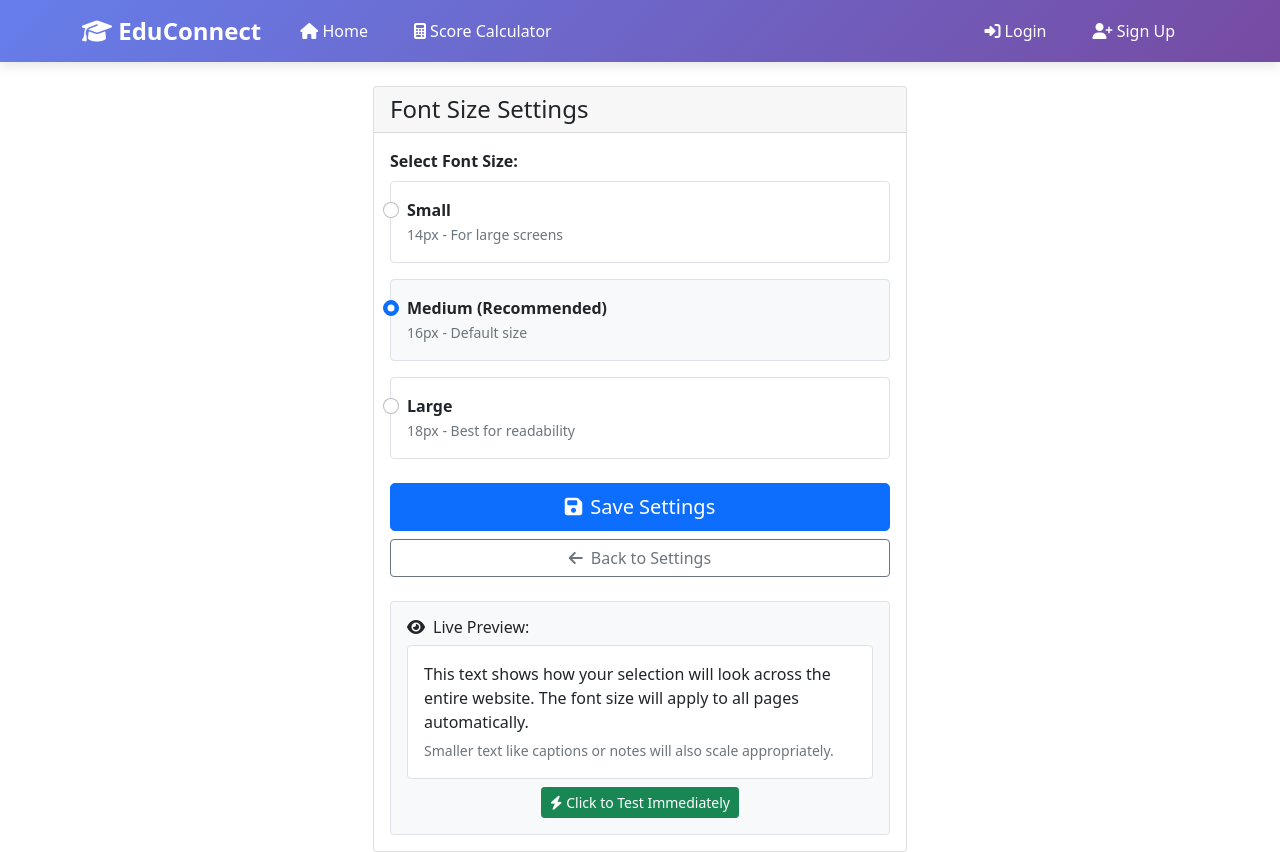
After one commit to Mooor-204/eduConnect-django, a Django app: template templates/profile_menu/font_settings.html in a window 1280 px wide. The commit adds this page. Run offline with Django 3.2, Linux system fonts and the light colour scheme; the template is opened without the code that fills it, so the values that code supplies are empty.

Commit message:
Complete font size and privacy settings
- Fully functional font size settings with live preview
- Working privacy settings page with session storage
- Updated settings.html to show current font size

```diff
--- a/templates/base.html
+++ b/templates/base.html
@@ -146,5 +146,34 @@
     </div>
 
     <script src="https://cdn.jsdelivr.net/npm/bootstrap@5.1.3/dist/js/bootstrap.bundle.min.js"></script>
+
+    <!-- FONT SIZE JAVASCRIPT - ONLY NEW CODE -->
+    <script>
+    // Apply font size on page load
+    function applyFontSize() {
+        // Get saved font size from localStorage
+        const savedSize = localStorage.getItem('user_font_size') || '3';
+
+        // Map sizes to CSS values
+        const sizeMap = {
+            '1': '14px',
+            '3': '16px',
+            '5': '18px'
+        };
+
+        // Apply to entire page
+        if (sizeMap[savedSize]) {
+            document.documentElement.style.fontSize = sizeMap[savedSize];
+        }
+    }
+
+    // Apply on page load
+    document.addEventListener('DOMContentLoaded', applyFontSize);
+
+    // Also apply immediately (in case DOMContentLoaded already fired)
+    applyFontSize();
+    </script>
+    <!-- END OF NEW CODE -->
+
 </body>
 </html>
--- /dev/null
+++ b/templates/profile_menu/font_settings.html
@@ -0,0 +1,161 @@
+{% extends 'base.html' %}
+
+{% block title %}Font Size Settings{% endblock %}
+
+{% block content %}
+<div class="container mt-4">
+    <div class="row">
+        <div class="col-md-6 offset-md-3">
+            <div class="card">
+                <div class="card-header">
+                    <h4 class="mb-0">Font Size Settings</h4>
+                </div>
+                <div class="card-body">
+
+                    {% if messages %}
+                    <div class="mb-3">
+                        {% for message in messages %}
+                        <div class="alert alert-success alert-dismissible fade show">
+                            {{ message }}
+                            <button type="button" class="btn-close" data-bs-dismiss="alert"></button>
+                        </div>
+                        {% endfor %}
+                    </div>
+                    {% endif %}
+
+                    <form method="POST" id="font-form">
+                        {% csrf_token %}
+
+                        <div class="mb-4">
+                            <label class="form-label fw-bold">Select Font Size:</label>
+
+                            <div class="form-check mb-3 p-3 border rounded">
+                                <input class="form-check-input" type="radio" name="font_size" id="small" value="1">
+                                <label class="form-check-label d-block" for="small">
+                                    <strong>Small</strong><br>
+                                    <small class="text-muted">14px - For large screens</small>
+                                </label>
+                            </div>
+
+                            <div class="form-check mb-3 p-3 border rounded bg-light">
+                                <input class="form-check-input" type="radio" name="font_size" id="medium" value="3" checked>
+                                <label class="form-check-label d-block" for="medium">
+                                    <strong>Medium (Recommended)</strong><br>
+                                    <small class="text-muted">16px - Default size</small>
+                                </label>
+                            </div>
+
+                            <div class="form-check mb-3 p-3 border rounded">
+                                <input class="form-check-input" type="radio" name="font_size" id="large" value="5">
+                                <label class="form-check-label d-block" for="large">
+                                    <strong>Large</strong><br>
+                                    <small class="text-muted">18px - Best for readability</small>
+                                </label>
+                            </div>
+                        </div>
+
+                        <div class="d-grid gap-2">
+                            <button type="submit" class="btn btn-primary btn-lg">
+                                <i class="fas fa-save me-2"></i>Save Settings
+                            </button>
+                            <a href="{% url 'settings' %}" class="btn btn-outline-secondary">
+                                <i class="fas fa-arrow-left me-2"></i>Back to Settings
+                            </a>
+                        </div>
+                    </form>
+
+
+                    <div class="mt-4 p-3 border rounded bg-light">
+                        <h6><i class="fas fa-eye me-2"></i>Live Preview:</h6>
+                        <div class="p-3 bg-white rounded border">
+                            <p id="preview-text" class="mb-1">
+                                This text shows how your selection will look across the entire website.
+                                The font size will apply to all pages automatically.
+                            </p>
+                            <small id="preview-small" class="text-muted">
+                                Smaller text like captions or notes will also scale appropriately.
+                            </small>
+                        </div>
+                        <div class="mt-2 text-center">
+                            <button onclick="testFontChange()" class="btn btn-sm btn-success">
+                                <i class="fas fa-bolt me-1"></i>Click to Test Immediately
+                            </button>
+                        </div>
+                    </div>
+                </div>
+            </div>
+        </div>
+    </div>
+</div>
+
+<script>
+
+document.addEventListener('DOMContentLoaded', function() {
+    const savedSize = localStorage.getItem('user_font_size') || '3';
+    document.getElementById(savedSize === '1' ? 'small' : savedSize === '5' ? 'large' : 'medium').checked = true;
+    updatePreview(savedSize);
+});
+
+document.querySelectorAll('input[name="font_size"]').forEach(radio => {
+    radio.addEventListener('change', function() {
+        updatePreview(this.value);
+    });
+});
+
+
+function updatePreview(size) {
+    const sizeMap = {
+        '1': { text: '14px', small: '12px', label: 'Small' },
+        '3': { text: '16px', small: '14px', label: 'Medium' },
+        '5': { text: '18px', small: '15px', label: 'Large' }
+    };
+
+    const preview = sizeMap[size] || sizeMap['3'];
+    document.getElementById('preview-text').style.fontSize = preview.text;
+    document.getElementById('preview-small').style.fontSize = preview.small;
+}
+document.getElementById('font-form').addEventListener('submit', function(e) {
+    const selected = document.querySelector('input[name="font_size"]:checked');
+    if (selected) {
+
+        localStorage.setItem('user_font_size', selected.value);
+        const sizeMap = {
+            '1': '14px',
+            '3': '16px',
+            '5': '18px'
+        };
+
+        if (sizeMap[selected.value]) {
+            document.documentElement.style.fontSize = sizeMap[selected.value];
+        }
+
+        setTimeout(() => {
+            alert('✅ Font size saved! The entire site will now use ' +
+                  (selected.value === '1' ? 'Small' :
+                   selected.value === '3' ? 'Medium' : 'Large') + ' size.');
+        }, 100);
+    }
+});
+function testFontChange() {
+    localStorage.setItem('user_font_size', '5');
+    document.documentElement.style.fontSize = '20px';
+    document.getElementById('preview-text').innerHTML = '🎉 SUCCESS! Font changed to LARGE size!';
+    document.getElementById('preview-text').style.fontSize = '20px';
+    document.getElementById('preview-text').style.color = 'green';
+    document.getElementById('preview-text').style.fontWeight = 'bold';
+    document.getElementById('large').checked = true;
+
+    alert('✅ Test successful! Font changed to Large (20px).');
+}
+</script>
+
+<style>
+.form-check-input:checked {
+    background-color: #0d6efd;
+    border-color: #0d6efd;
+}
+#preview-text, #preview-small {
+    transition: font-size 0.3s ease;
+}
+</style>
+{% endblock %}
```
Also changed, not shown: profile_menu/views.py (+1 -6 lines), templates/profile_menu/privacy_settings.html (added, +117 -0 lines), templates/profile_menu/settings.html (+14 -24 lines), db.sqlite3.
